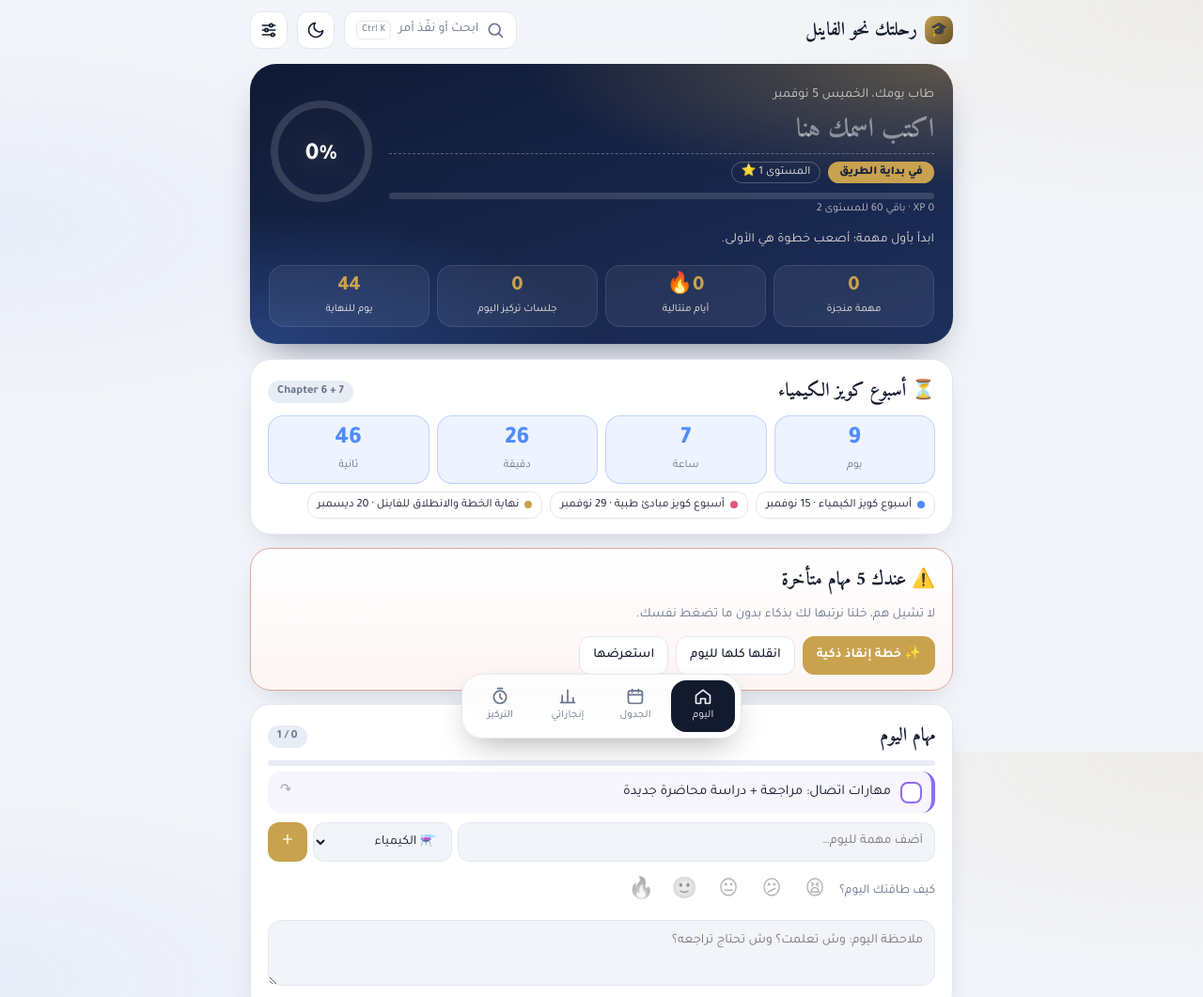
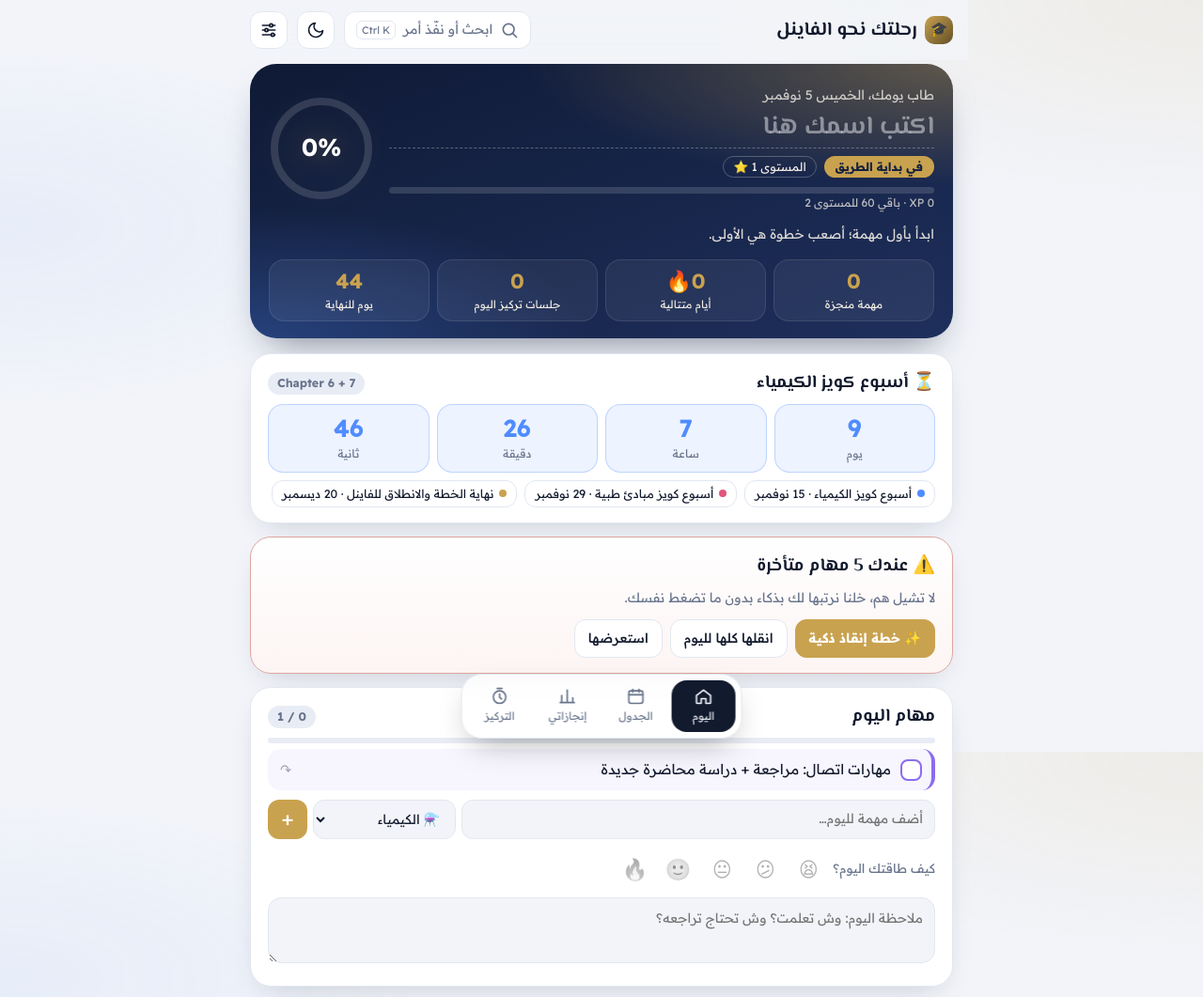
Before and after one commit to yazann1234/dream, a plain HTML site: page index.html in a window 1280 px wide. Shown: the top 1061 px of the page at 94% size. Drawn offline with Linux system fonts and the light colour scheme.

Commit message:
Update font families in index.html

```diff
--- a/index.html
+++ b/index.html
@@ -6,20 +6,20 @@
 <meta name="theme-color" content="#101b36">
 <title>رحلتك نحو الفاينل</title>
 <link rel="preconnect" href="https://fonts.googleapis.com">
-<link href="https://fonts.googleapis.com/css2?family=Amiri:wght@400;700&family=Tajawal:wght@400;500;700;800&display=swap" rel="stylesheet">
+<link href="https://fonts.googleapis.com/css2?family=Amiri:wght@400;700&family=El+Messiri:wght@500;600;700&family=Readex+Pro:wght@300;400;500;600;700&display=swap" rel="stylesheet">
 <style>
 :root{--bg:#f2f4f9;--bg2:#e8ecf5;--card:#fff;--tx:#121a2e;--mu:#68748c;--ln:#e2e7f0;--hero1:#0f1a35;--hero2:#1e2f5c;--bad:#d4573f;--ok:#1fa597;--ch:#4f8cff;--md:#e0567c;--en:#1fa597;--sk:#8b6cf0;--ac:#c9a24f;--sh:0 12px 32px -16px rgba(16,27,54,.25);color-scheme:light}
 @media (prefers-color-scheme:dark){:root:not([data-theme="light"]){--bg:#070d1a;--bg2:#101a2e;--card:#0f1829;--tx:#e8edf7;--mu:#8e9bb5;--ln:#1e2a44;--hero1:#0c1630;--hero2:#1a2a52;--sh:0 12px 32px -16px rgba(0,0,0,.7);color-scheme:dark}}
 :root[data-theme="dark"]{--bg:#070d1a;--bg2:#101a2e;--card:#0f1829;--tx:#e8edf7;--mu:#8e9bb5;--ln:#1e2a44;--hero1:#0c1630;--hero2:#1a2a52;--sh:0 12px 32px -16px rgba(0,0,0,.7);color-scheme:dark}
 *{box-sizing:border-box;-webkit-tap-highlight-color:transparent}
 html{scroll-behavior:smooth}
-body{margin:0;min-height:100vh;background:var(--bg);background-image:radial-gradient(60% 40% at 100% 0%,color-mix(in srgb,var(--ac) 10%,transparent),transparent 70%),radial-gradient(50% 35% at 0% 30%,color-mix(in srgb,var(--ch) 7%,transparent),transparent 70%);background-attachment:fixed;color:var(--tx);font-family:Tajawal,Tahoma,system-ui,sans-serif;line-height:1.7}
+body{margin:0;min-height:100vh;background:var(--bg);background-image:radial-gradient(60% 40% at 100% 0%,color-mix(in srgb,var(--ac) 10%,transparent),transparent 70%),radial-gradient(50% 35% at 0% 30%,color-mix(in srgb,var(--ch) 7%,transparent),transparent 70%);background-attachment:fixed;color:var(--tx);font-family:"Readex Pro",Tahoma,system-ui,sans-serif;line-height:1.7}
 button,input,select,textarea{font:inherit;color:inherit}
 .ic{width:20px;height:20px;fill:none;stroke:currentColor;stroke-width:2;stroke-linecap:round;stroke-linejoin:round;flex:none}
 .w{max-width:780px;margin:auto;padding:0 16px 130px}
 /* top bar */
 .top{position:sticky;top:0;z-index:25;display:flex;align-items:center;gap:10px;padding:12px 16px;margin:0 -16px;backdrop-filter:blur(14px);-webkit-backdrop-filter:blur(14px);background:color-mix(in srgb,var(--bg) 75%,transparent)}
-.brand{flex:1;font:700 20px Amiri,serif;display:flex;align-items:center;gap:8px}
+.brand{flex:1;font:700 20px "El Messiri",serif;display:flex;align-items:center;gap:8px}
 .brand i{width:30px;height:30px;border-radius:10px;background:linear-gradient(135deg,var(--ac),color-mix(in srgb,var(--ac) 50%,#000));display:grid;place-items:center;font-style:normal;font-size:15px}
 .tb{width:40px;height:40px;border-radius:12px;border:1px solid var(--ln);background:var(--card);color:var(--tx);display:grid;place-items:center;cursor:pointer;transition:.2s}
 .tb:hover{border-color:var(--ac);color:var(--ac)}
@@ -32,10 +32,10 @@ button,input,select,textarea{font:inherit;color:inherit}
 @keyframes sh{from{background-position:150% 0}to{background-position:-100% 0}}
 .hg{display:flex;align-items:center;gap:16px;position:relative;z-index:1}.hl{flex:1;min-width:0}
 .gr{font-size:14px;opacity:.8}
-#nm{background:transparent;border:0;border-bottom:1px dashed rgba(255,255,255,.3);color:#fff;font:700 28px Amiri,serif;width:100%;padding:0;outline:0}
+#nm{background:transparent;border:0;border-bottom:1px dashed rgba(255,255,255,.3);color:#fff;font:700 27px "El Messiri",serif;width:100%;padding:0;outline:0}
 #nm::placeholder{color:rgba(255,255,255,.45)}#nm:focus{border-bottom-color:var(--ac)}
 .lvr{display:flex;gap:8px;align-items:center;margin-top:8px;flex-wrap:wrap}
-.lv{font-size:12.5px;color:#14213d;background:var(--ac);border-radius:20px;padding:1px 12px;font-weight:800}
+.lv{font-size:12.5px;color:#14213d;background:var(--ac);border-radius:20px;padding:1px 12px;font-weight:700}
 .lvn{font-size:12.5px;border:1px solid rgba(255,255,255,.25);border-radius:20px;padding:0 10px}
 .xp{height:7px;border-radius:9px;background:rgba(255,255,255,.14);margin-top:10px;overflow:hidden}
 .xp i{display:block;height:100%;border-radius:9px;background:linear-gradient(90deg,var(--ac),#ffe7a8);transition:width .6s}
@@ -45,12 +45,12 @@ button,input,select,textarea{font:inherit;color:inherit}
 .ms{margin:12px 0 0;font-size:14px;opacity:.9;position:relative;z-index:1}
 .st{display:grid;grid-template-columns:repeat(4,1fr);gap:8px;margin-top:14px;position:relative;z-index:1}
 .st div{background:rgba(255,255,255,.06);border:1px solid rgba(255,255,255,.1);border-radius:16px;padding:8px 2px;text-align:center;font-size:11.5px}
-.st b{display:block;font:800 22px Tajawal,sans-serif;color:var(--ac);line-height:1.3}
+.st b{display:block;font:700 22px "Readex Pro",sans-serif;color:var(--ac);line-height:1.3}
 /* cards */
 .card{background:var(--card);border:1px solid var(--ln);border-radius:22px;padding:16px 18px;margin-bottom:14px;box-shadow:var(--sh);animation:up .4s both}
 @keyframes up{from{opacity:0;transform:translateY(8px)}}
 .ch2{display:flex;align-items:center;justify-content:space-between;gap:10px;margin-bottom:8px}
-h2{font:700 20px Amiri,serif;margin:0}
+h2{font:700 19px "El Messiri",serif;margin:0}
 .pill{font-size:12.5px;font-weight:700;border-radius:20px;padding:1px 10px;background:var(--bg2);color:var(--mu)}
 .mu{color:var(--mu);font-size:14px;margin:4px 0}
 .grid2{display:grid;grid-template-columns:1fr 1fr;gap:14px}.grid2>.card{margin:0}
@@ -65,7 +65,7 @@ h2{font:700 20px Amiri,serif;margin:0}
 /* countdown */
 .cd{display:grid;grid-template-columns:repeat(4,1fr);gap:8px;margin:8px 0}
 .cd div{text-align:center;border-radius:16px;padding:8px 0;background:color-mix(in srgb,var(--evc) 10%,transparent);border:1px solid color-mix(in srgb,var(--evc) 30%,transparent);font-size:12px;color:var(--mu)}
-.cd b{display:block;font:800 26px Tajawal,sans-serif;color:var(--evc);font-variant-numeric:tabular-nums;line-height:1.3}
+.cd b{display:block;font:700 26px "Readex Pro",sans-serif;color:var(--evc);font-variant-numeric:tabular-nums;line-height:1.3}
 .evs{display:flex;gap:8px;flex-wrap:wrap}
 .ev{font-size:12.5px;border-radius:12px;padding:3px 10px;border:1px solid var(--ln);display:flex;gap:6px;align-items:center}
 .ev::before{content:"";width:8px;height:8px;border-radius:50%;background:var(--evc)}
@@ -109,8 +109,8 @@ textarea{width:100%;min-height:70px;margin-top:10px;border:1px solid var(--ln);b
 .seg{display:flex;background:var(--bg2);border-radius:14px;padding:4px;gap:4px;margin-bottom:12px}
 .seg button{flex:1;border:0;background:transparent;border-radius:10px;padding:7px 4px;cursor:pointer;font-size:14px;color:var(--mu);font-weight:500}
 .seg button.on{background:var(--card);color:var(--tx);box-shadow:0 2px 8px rgba(0,0,0,.08);font-weight:700}
-.wk{margin:22px 4px 8px;font:700 18px Amiri,serif;color:var(--ac);display:flex;align-items:center;gap:8px;flex-wrap:wrap}
-.note{font:700 12px Tajawal,sans-serif;background:var(--ac);color:#fff;padding:1px 10px;border-radius:12px}
+.wk{margin:22px 4px 8px;font:700 17px "El Messiri",serif;color:var(--ac);display:flex;align-items:center;gap:8px;flex-wrap:wrap}
+.note{font:600 11.5px "Readex Pro",sans-serif;background:var(--ac);color:#fff;padding:1px 10px;border-radius:12px}
 .day{background:var(--card);border:1px solid var(--ln);border-radius:18px;padding:10px 12px;margin-bottom:10px;scroll-margin-top:80px}
 .day.today{border:2px solid var(--ac);box-shadow:0 0 0 4px color-mix(in srgb,var(--ac) 12%,transparent)}
 .day.done{opacity:.65}
@@ -148,13 +148,13 @@ textarea{width:100%;min-height:70px;margin-top:10px;border:1px solid var(--ln);b
 .bd div{text-align:center;font-size:11.5px;padding:10px 2px;border-radius:16px;border:1px solid var(--ln);color:var(--mu);line-height:1.35;filter:grayscale(1);opacity:.45}
 .bd div.on{opacity:1;filter:none;color:var(--tx);border-color:var(--ac);background:color-mix(in srgb,var(--ac) 8%,transparent)}
 .bd b{display:block;font-size:24px;margin-bottom:2px}
-.big{font:800 30px Tajawal,sans-serif;color:var(--ac);line-height:1.2}
+.big{font:700 30px "Readex Pro",sans-serif;color:var(--ac);line-height:1.2}
 /* focus */
 .fc{text-align:center}
 .tring{position:relative;width:min(290px,78vw);margin:10px auto}
 .tring svg{width:100%;height:auto;display:block}
 .tring .in{position:absolute;inset:0;display:flex;flex-direction:column;align-items:center;justify-content:center}
-#tmT{font:800 clamp(44px,14vw,62px) Tajawal,sans-serif;font-variant-numeric:tabular-nums;letter-spacing:1px;line-height:1.1}
+#tmT{font:700 clamp(44px,14vw,62px) "Readex Pro",sans-serif;font-variant-numeric:tabular-nums;letter-spacing:1px;line-height:1.1}
 #tmM{font-size:14px;color:var(--mu)}
 #tmR{transition:stroke-dashoffset .3s linear}
 .ctl{display:flex;gap:10px;justify-content:center;margin:6px 0 14px}
@@ -192,7 +192,7 @@ textarea{width:100%;min-height:70px;margin-top:10px;border:1px solid var(--ln);b
 .kb{display:grid;grid-template-columns:auto 1fr;gap:6px 12px;font-size:13.5px;color:var(--mu)}
 #zen{position:fixed;inset:0;z-index:70;display:none;flex-direction:column;align-items:center;justify-content:center;gap:10px;background:radial-gradient(70% 60% at 50% 40%,var(--hero2),var(--hero1));color:#f3efe6;cursor:pointer}
 #zen.on{display:flex}
-#zenT{font:800 clamp(80px,22vw,180px) Tajawal,sans-serif;font-variant-numeric:tabular-nums;line-height:1}
+#zenT{font:700 clamp(80px,22vw,180px) "Readex Pro",sans-serif;font-variant-numeric:tabular-nums;line-height:1}
 #zen small{opacity:.6}
 #zenQ{font:400 22px Amiri,serif;opacity:.8;max-width:600px;text-align:center;padding:0 20px}
 .fx{position:fixed;top:-16px;z-index:80;pointer-events:none;animation:fl linear forwards}
@@ -334,7 +334,7 @@ function vHome(){
   const m=M,t0=m.t0,hr=new Date().getHours();
   const gr=hr<5?"سهران؟ لا تنسَ النوم":hr<12?"صباح الخير":hr<18?"طاب يومك":"مساء الخير";
   const ms=m.pc<1?"ابدأ بأول مهمة؛ أصعب خطوة هي الأولى.":m.pc<25?"بداية موفقة، حافظ على هذا الإيقاع.":m.pc<50?"تقدم جميل، أنت تبني عادة قوية.":m.pc<75?"تجاوزت النصف، والاستمرار هو سر النجاح.":m.pc<100?"اقتربت جدًا من خط النهاية، لا تتوقف الآن.":"أنجزت الخطة كاملة، أنت مستعد وواثق.";
-  let h=`<section class="hero"><div class="hg"><div class="hl"><div class="gr">${gr}، ${DN[t0.getDay()]} ${fmt(t0)}</div><input id="nm" placeholder="اكتب اسمك هنا" value="${esc(NAME)}" aria-label="الاسم"><div class="lvr"><span class="lv">${m.title}</span><span class="lvn">المستوى ${m.lvl} ⭐</span></div><div class="xp"><i style="width:${m.xpPct}%"></i></div><div class="xps">${m.xp} XP · باقي ${m.xpNext} للمستوى ${m.lvl+1}</div></div>${ring(m.pc,112,50,8,"var(--ac)",`<text x="56" y="64" text-anchor="middle" fill="#fff" font-size="26" font-family="Tajawal" font-weight="800">${m.pc}%</text>`)}</div><p class="ms">${ms}</p>`;
+  let h=`<section class="hero"><div class="hg"><div class="hl"><div class="gr">${gr}، ${DN[t0.getDay()]} ${fmt(t0)}</div><input id="nm" placeholder="اكتب اسمك هنا" value="${esc(NAME)}" aria-label="الاسم"><div class="lvr"><span class="lv">${m.title}</span><span class="lvn">المستوى ${m.lvl} ⭐</span></div><div class="xp"><i style="width:${m.xpPct}%"></i></div><div class="xps">${m.xp} XP · باقي ${m.xpNext} للمستوى ${m.lvl+1}</div></div>${ring(m.pc,112,50,8,"var(--ac)",`<text x="56" y="64" text-anchor="middle" fill="#fff" font-size="26" font-family="Readex Pro" font-weight="700">${m.pc}%</text>`)}</div><p class="ms">${ms}</p>`;
   h+=`<div class="st"><div><b>${m.dn}</b>مهمة منجزة</div><div><b>${m.st}🔥</b>أيام متتالية</div><div><b>${m.fT}</b>جلسات تركيز اليوم</div><div><b>${m.left}</b>يوم للنهاية</div></div></section>`;
   const nx=EV.find(e=>e.d>new Date());
   if(nx)h+=`<section class="card" style="--evc:${nx.c}"><div class="ch2"><h2>⏳ ${nx.n}</h2><span class="pill">${nx.x}</span></div><div class="cd"><div><b id="cd0">0</b>يوم</div><div><b id="cd1">0</b>ساعة</div><div><b id="cd2">0</b>دقيقة</div><div><b id="cd3">0</b>ثانية</div></div><div class="evs">${EV.map(e=>`<span class="ev${e.d<=new Date()?" past":""}" style="--evc:${e.c}">${e.n} · ${fmt(e.d)}</span>`).join("")}</div></section>`;
@@ -377,7 +377,7 @@ function vPlan(){
 function vStats(){
   const m=M;
   let h=`<section class="card"><div class="ch2"><h2>المواد</h2><span class="pill">${m.dn} / ${m.tot}</span></div><div class="subs">`;
-  for(const k in SB){const p=m.sc[k]?Math.round(m.sd[k]/m.sc[k]*100):0;h+=`<div>${ring(p,84,34,8,SB[k][1],`<text x="42" y="48" text-anchor="middle" fill="currentColor" font-size="17" font-weight="800" font-family="Tajawal">${p}%</text>`,"var(--bg2)")}${SB[k][2]} ${SB[k][0]}<br><small>${m.sd[k]} من ${m.sc[k]}</small></div>`}
+  for(const k in SB){const p=m.sc[k]?Math.round(m.sd[k]/m.sc[k]*100):0;h+=`<div>${ring(p,84,34,8,SB[k][1],`<text x="42" y="48" text-anchor="middle" fill="currentColor" font-size="17" font-weight="700" font-family="Readex Pro">${p}%</text>`,"var(--bg2)")}${SB[k][2]} ${SB[k][0]}<br><small>${m.sd[k]} من ${m.sc[k]}</small></div>`}
   h+=`</div></section>`;
   // heatmap
   h+=`<section class="card"><div class="ch2"><h2>خريطة الإنجاز</h2><span class="pill">أفضل سلسلة: ${m.best} 🔥</span></div><div class="hm">${["ح","ن","ث","ر","خ","ج","س"].map(x=>`<span>${x}</span>`).join("")}`;
```
